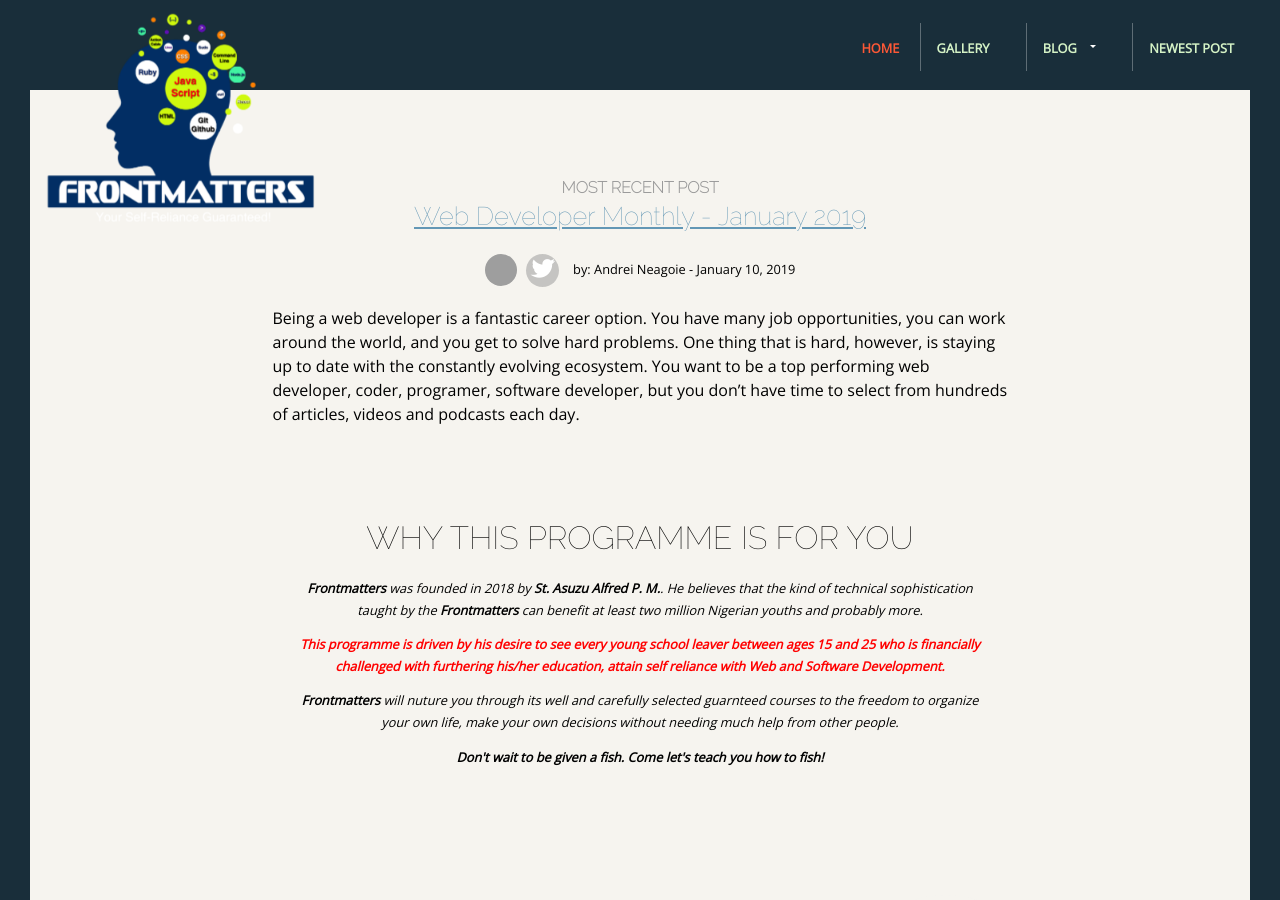
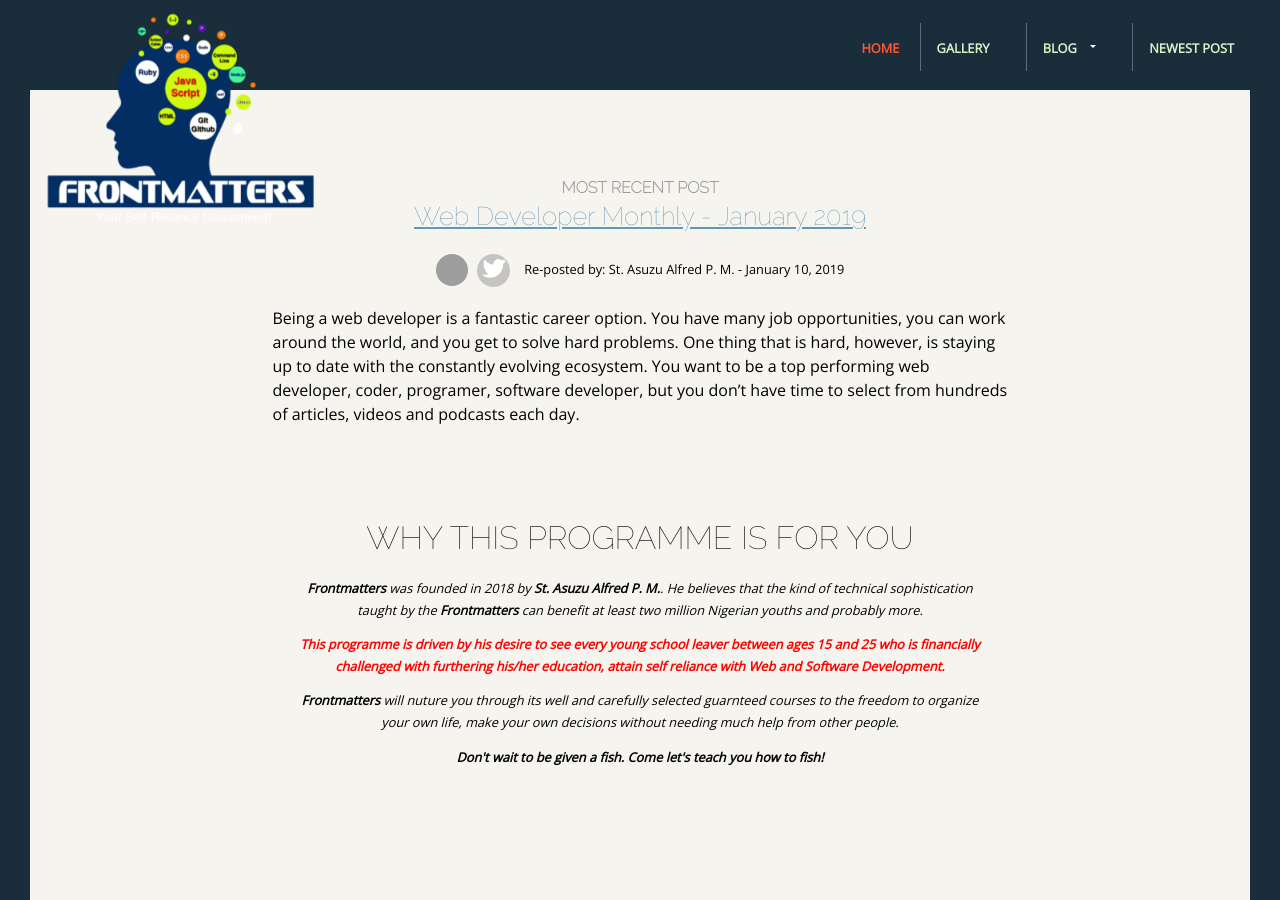
Before and after one commit to justwebandsoftwaredevelopment/frontmatters, a Jekyll site: the page built from index.html, in a window 1280 px wide and 900 px high, scrolled down 1175 px. Built offline with Jekyll 4.4.1, drawn with Linux system fonts in a browser that asks for light colours; nearby versions of some CDN libraries; grey boxes are pictures that could not be loaded.

Commit message:
Updated site

```diff
--- a/_posts/2019-01-08-title-of-second-post.md
+++ b/_posts/2019-01-08-title-of-second-post.md
@@ -1,8 +1,8 @@
 ---
 layout: post
 title: Web Developer Monthly - January 2019
-postHero: images/people.jpg
-author: Andrei Neagoie
+postHero: images/people_coding.png
+author: St. Asuzu Alfred P. M.
 authorTwitter: http://twitter.com/justwebandsoftwaredevelopment1
 gravatar: https://s.gravatar.com/avatar/afd2658e571fce3542cc1dc863c8707c?s=150
 postFooter: Additional information, and maybe a <a href="#">link or two</a>
--- a/_posts/2019-01-10-Web-Dev-Monthly.md
+++ b/_posts/2019-01-10-Web-Dev-Monthly.md
@@ -1,8 +1,8 @@
 ---
 layout: post
 title: Web Developer Monthly - January 2019
-postHero: images/people.jpg
-author: Andrei Neagoie
+postHero: images/people_coding.png
+author: St. Asuzu Alfred P. M.
 authorTwitter: http://twitter.com/justwebandsoftwaredevelopment1
 gravatar: https://s.gravatar.com/avatar/afd2658e571fce3542cc1dc863c8707c?s=150
 postFooter: Additional information, and maybe a <a href="#">link or two</a>
--- a/index.html
+++ b/index.html
@@ -8,7 +8,7 @@ layout: default
 		<h1>CODE DANGEROUSLY</h1>
 		<ul class="social-list">
 		<li>
-			<a href="http://facebook.com/frontmatters" class="social-link">
+			<a href="https://www.facebook.com/Frontmatters-1935682526549947/?modal=admin_todo_tour" class="social-link">
 				<i class="fab fa-facebook-f"></i>
 			</a>
 		</li>
@@ -56,7 +56,7 @@ Frontmatters is an outgrowth of many years of self-taught technical sophisticati
 <img src="{{ site.posts.first.gravatar }}">
 <a href="{{ site.posts.first.authorTwitter }}"
 class="social-link"><i class="fab fa-twitter"></i></a>
-by: {{ site.posts.first.author }}
+Re-posted by: {{ site.posts.first.author }}
 <span> - {{ site.posts.first.date | date: '%B %d, %Y' }}</span>
 </div>
 </header>
```
